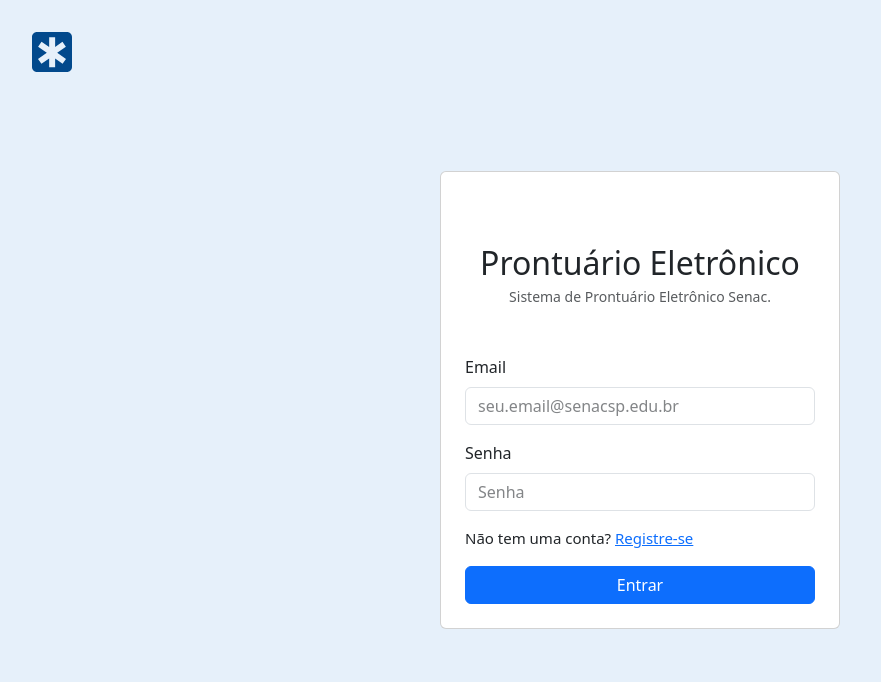
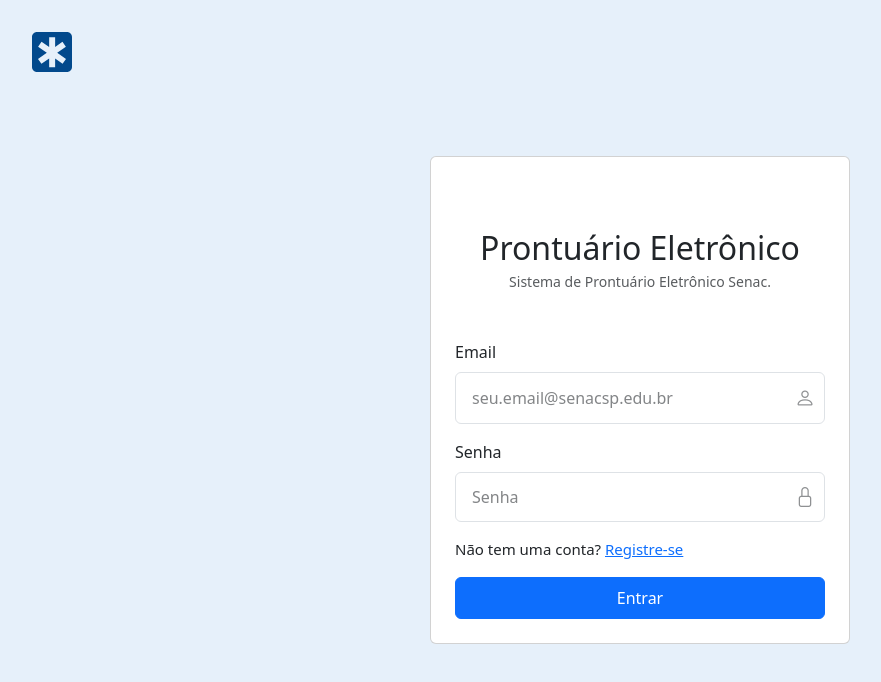
Before and after one commit to eduardoberettarod/PI-prontuario-eletronico, a React (Vite) app: page / in a window 1280 px wide. Shown: the top 682 px of the page, without its empty margins (0-881 px from the left). Built offline with nearby package versions, Linux system fonts and the light colour scheme.

Commit message:
css
melhorando visualmente o projeto

```diff
--- a/src/components/Navbar/Navbar.jsx
+++ b/src/components/Navbar/Navbar.jsx
@@ -213,20 +213,20 @@ function Navbar() {
                                 <p className='ms-3 opacity-50 fw-bold text-uppercase small'>Serviços Rápidos</p>
 
                                 <div className="list-group rounded-4 p-2">
-                                    <button className="list-group-item d-flex btn-slide-navbar quick-item">
+                                    <NavLink to={'/pacientes'} className="list-group-item d-flex btn-slide-navbar quick-item">
                                         <i className="bi bi-person-plus me-2"></i>
                                         Registrar paciente
-                                    </button>
+                                    </NavLink>
 
                                     <button className="list-group-item d-flex btn-slide-navbar quick-item">
                                         <i className="bi bi-file-earmark-medical me-2"></i>
                                         Criar prescrição
                                     </button>
 
-                                    <button className="list-group-item d-flex btn-slide-navbar quick-item">
+                                    <NavLink to={'/relatorios'} className="list-group-item d-flex btn-slide-navbar quick-item">
                                         <i className="bi bi-clipboard-plus me-2"></i>
                                         Criar relatório
-                                    </button>
+                                    </NavLink>
                                 </div>
                             </div>
 
--- a/src/pages/Home/Index.jsx
+++ b/src/pages/Home/Index.jsx
@@ -156,10 +156,10 @@ const Index = () => {
                                     Criar prescrição
                                 </a>
 
-                                <a className="list-group-item d-flex align-items-center gap-3 button-card-home">
+                                <NavLink to={'/relatorios'} className="list-group-item d-flex align-items-center gap-3 button-card-home">
                                     <span><i className="bi bi-clipboard-plus"></i></span>
                                     Criar relatório
-                                </a>
+                                </NavLink>
 
                             </div>
                         </div>
--- a/src/pages/Login/Login.css
+++ b/src/pages/Login/Login.css
@@ -11,7 +11,7 @@
 }
 
 .card-login {
-    width: 400px;
+    width: 420px;
 }
 
 .card-login-footer p{
@@ -26,6 +26,23 @@
     margin-top: 2rem;
 }
 
+.container-input-login{
+    position: relative;
+}
+
+.container-input-login input{
+    padding: 13px 0;
+}
+
+.container-input-login i{
+    position: absolute;
+    top: 50%;
+    transform: translateY(-50%);
+    right: 10px;
+    opacity: 0.5;
+    pointer-events: none;
+}
+
 @media (max-width: 575.98px) { /* mobile do Bootstrap */
     .card-login{
         width: 350px;
--- a/src/pages/Login/Login.jsx
+++ b/src/pages/Login/Login.jsx
@@ -37,27 +37,33 @@ const Login = () => {
                     onSubmit={handleSubmitLogin}>
                     <div className='col-12'>
                         <label className='form-label'>Email</label>
+                        <div className='container-input-login'>
                             <input
                                 type="email"
-                            className='form-control'
+                                className='form-control px-3'
                                 placeholder='seu.email@senacsp.edu.br'
                                 ref={EmailUsuario}
                             />
+                            <i className='bi bi-person fs-5'></i>
+                        </div>
                     </div>
 
                     <div className='col-12'>
                         <label className='form-label'>Senha</label>
+                        <div className='container-input-login'>
                             <input
                                 type="password"
-                            className='form-control'
+                                className='form-control h-50 px-3'
                                 placeholder='Senha'
                                 ref={SenhaUsuario}
                             />
+                            <i className='bi bi-lock fs-5'></i>
+                        </div>
                     </div>
 
                     <div className='card-login-footer'>
                         <p>Não tem uma conta? <a href="#">Registre-se</a></p>
-                        <button type='submit' className="btn btn-primary w-100">
+                        <button type='submit' className="btn btn-primary w-100 py-2">
                             Entrar
                         </button>
                     </div>
```
Lines whose indentation alone changed are shown as unchanged.
